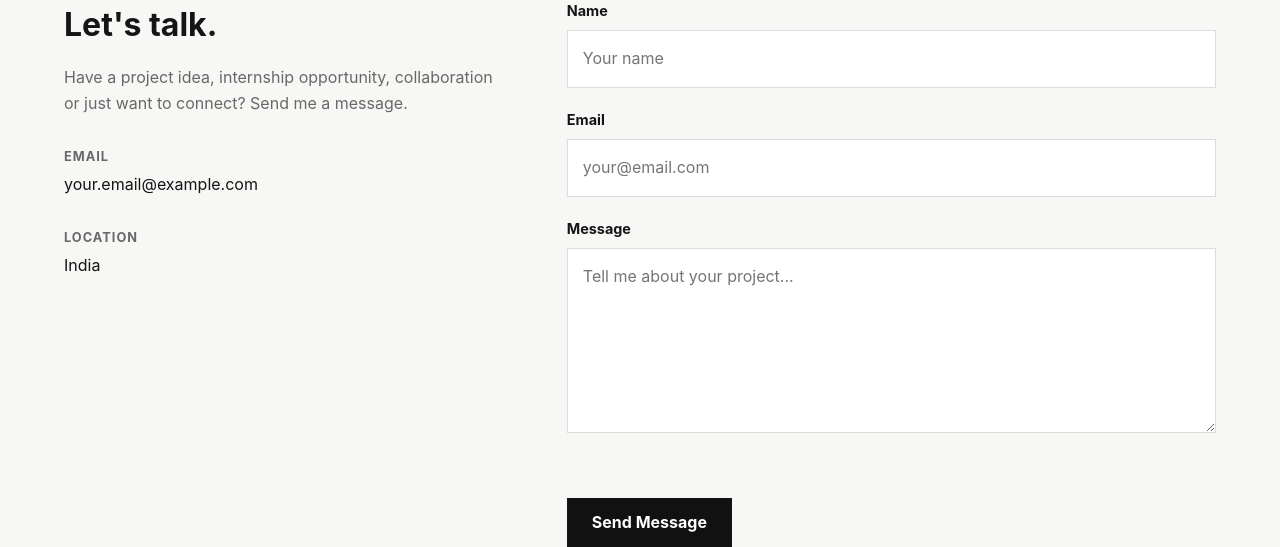
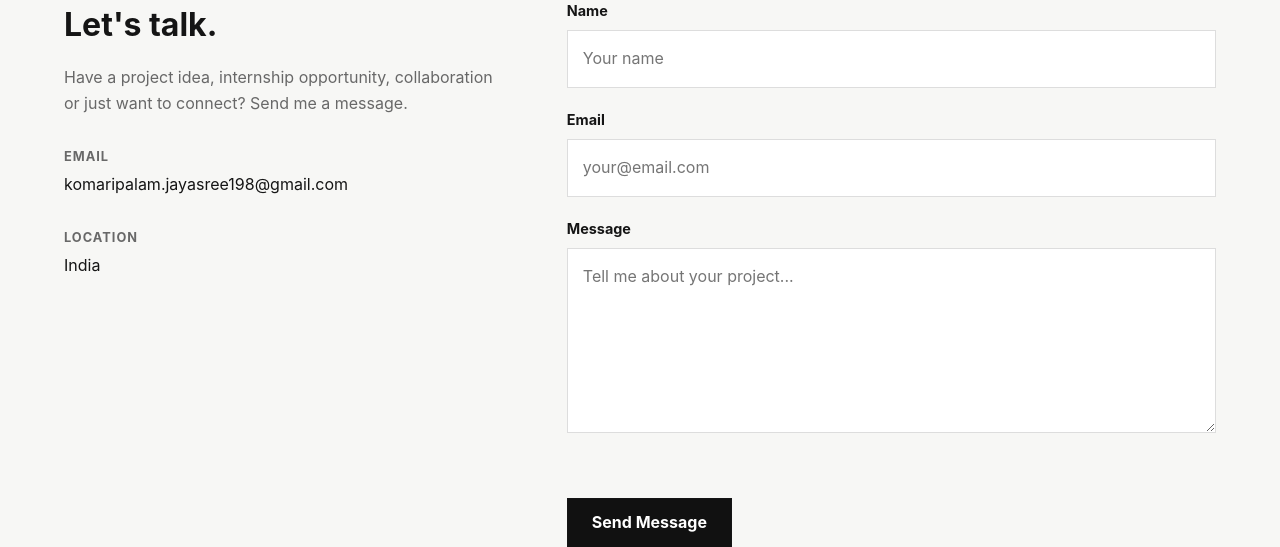
Before and after one commit to jayasreekomaripalam-netizen148/cognevance_responsivePortfolio, a Flask app: page / in a window 1280 px wide. Shown: the part 3604-4151 px from the top of the page. Run offline with Flask 3, Linux system fonts and the light colour scheme.

Commit message:
Update contact email

```diff
--- a/templates/index.html
+++ b/templates/index.html
@@ -824,9 +824,9 @@
                             </span>
 
                             <a
-                                href="mailto:your.email@example.com"
+                                href="mailto:komaripalam.jayasree198@gmail.com"
                             >
-                                your.email@example.com
+                                komaripalam.jayasree198@gmail.com
                             </a>
 
                         </div>
```
